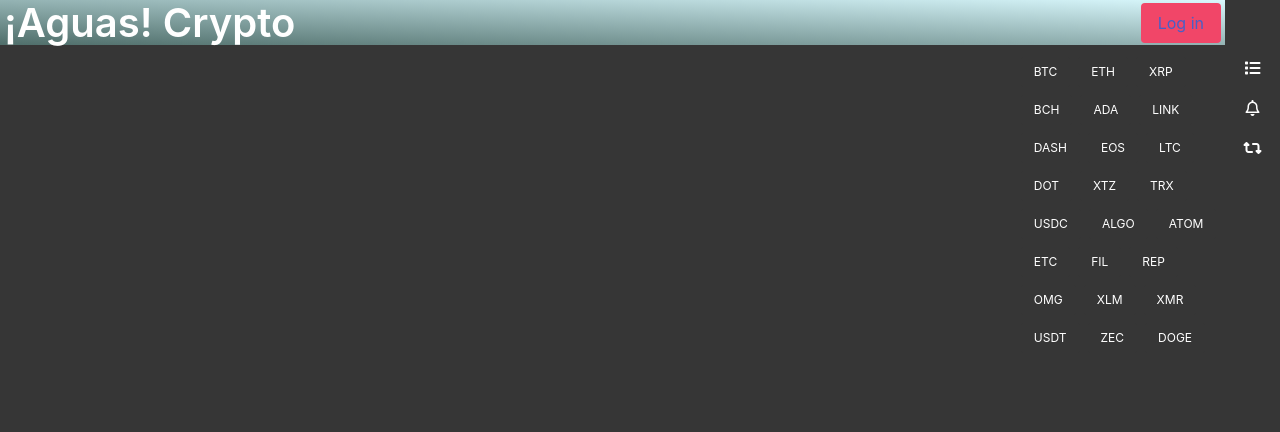
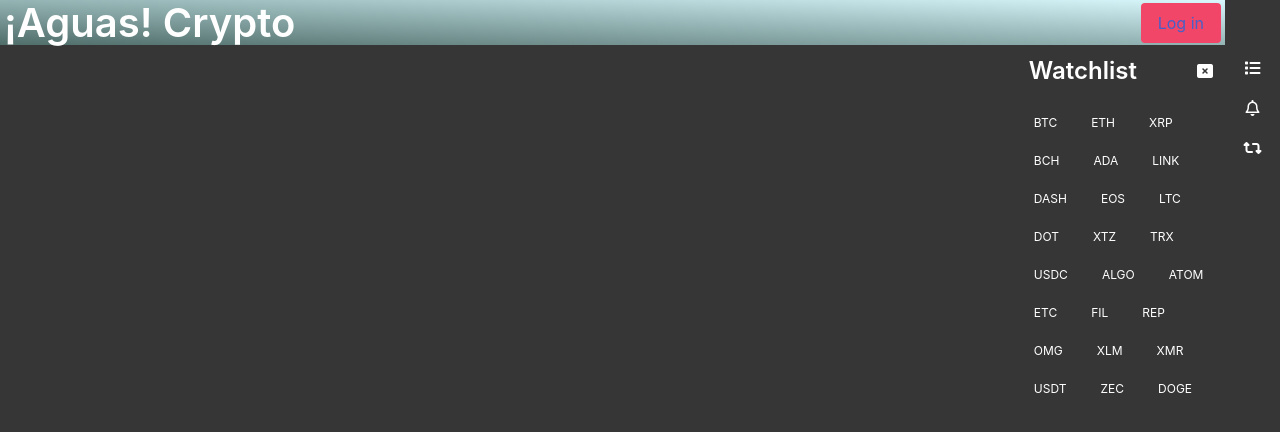
Before and after one commit to dorbro555/Aguas-Crypto, a React (Create React App) app in the folder client/: page / in a window 1280 px wide. Both pictures are taken after a click on the link 1252 px from the left and 68 px from the top of the page. Shown: the top 432 px of the page. Built offline with nearby package versions, Linux system fonts and the light colour scheme; no server answers.

Commit message:
added close to alerts and watchlist

```diff
--- a/client/src/AlertsList.jsx
+++ b/client/src/AlertsList.jsx
@@ -5,7 +5,7 @@ const AlertsList = ({alerts, close}) => {
   return(
     <div className='alert-list columns is-multiline is-gapless'>
       <div className='column is-12'>
-        <div className='level'>
+        <div className='level mx-2'>
           <div className='level-left'>
             <div className='level-item'>
               <h4 className='title is-4 has-text-white'>Alerts</h4>
--- a/client/src/App.jsx
+++ b/client/src/App.jsx
@@ -15,14 +15,17 @@ function App() {
   const [alertsListVisible, setAlertsListVisible] = useState(false)
 
   return (
-      <div className='App columns has-background-dark is-gapless mb-0'>
+      <div className='App columns has-background-dark is-gapless'>
         <div className='column'>
           <NavBar/>
-          <MarketView watchListVisible={watchListVisible} alertsListVisible={alertsListVisible}/>
+          <MarketView watchListVisible={watchListVisible}
+                      alertsListVisible={alertsListVisible}
+                      closeWatchlist={() => {setWatchListVisible(false)}}
+                      closeAlertsList={() => {setAlertsListVisible(false)}}/>
         </div>
         <div className='column is-narrow'>
-          <Sidebar onClickWatchlist={() => {setWatchListVisible(!watchListVisible)}}
-                    onClickAlertsList={() => {setAlertsListVisible(!alertsListVisible)}}/>
+          <Sidebar onClickWatchlist={() => {setWatchListVisible(!watchListVisible); setAlertsListVisible(false)}}
+                    onClickAlertsList={() => {setAlertsListVisible(!alertsListVisible); setWatchListVisible(false)}}/>
         </div>
         <TabBar onClickWatchlist={() => {setWatchListVisible(!watchListVisible)}}
                  onClickAlertsList={() => {setAlertsListVisible(!alertsListVisible)}}
--- a/client/src/MarketView.jsx
+++ b/client/src/MarketView.jsx
@@ -24,7 +24,7 @@ class MarketView extends Component {
       data: [], //we must clear the data or the graph wont update
       showWatchlist: false //hide watchlist after clicking an item
     })
-    fetch(`api/ohlc/${pair}`)
+    fetch(`https://www.ahernandez.dev/trade/api/ohlc/${pair}`)
     .then(res => res.json())
     .then(res => {
       this.setState({
@@ -48,13 +48,13 @@ class MarketView extends Component {
           {this.state.data.allowance && <CreditsNotification allowance={this.state.data.allowance} visible={this.state.showCreditsNotification} handleClick={this.toggleCreditsNotification}/>}
           {this.props.watchListVisible &&
             <div className='column is-2'>
-              <WatchList onClick={this.setActivePair}/>
+              <WatchList onClick={this.setActivePair} close={this.props.closeWatchlist}/>
             </div>
           }
           {
             this.props.alertsListVisible &&
             <div className='column is-2'>
-              <AlertsList alerts={alerts} close={() => {this.setState({showAlertsList: !this.state.showAlertsList, showWatchlist: false})}}/>
+              <AlertsList alerts={alerts} close={this.props.closeAlertsList}/>
             </div>
           }
         </div>
@@ -62,7 +62,7 @@ class MarketView extends Component {
   }
 
   componentDidMount(){
-    fetch(`api/ohlc/eth`)
+    fetch(`https://www.ahernandez.dev/trade/api/ohlc/eth`)
     .then(res => res.json())
 		.then(res => {
       this.setState({
--- a/client/src/watchlist.jsx
+++ b/client/src/watchlist.jsx
@@ -6,6 +6,21 @@ const pairs = ['btc','eth','xrp','bch','ada', 'link','dash','eos',
               'fil','rep','omg','xlm','xmr','usdt','zec', 'doge']
 
   return(
+    <div className=''>
+        <div className='level mx-2'>
+          <div className='level-left'>
+            <div className='level-item'>
+              <h4 className='title is-4 has-text-white'>Watchlist</h4>
+            </div>
+          </div>
+          <div className='level-right'>
+            <div classNam='level-item'>
+              <span className='icon is-clickable' onClick={props.close}>
+                <i class="fas fa-window-close has-text-white"></i>
+              </span>
+            </div>
+          </div>
+        </div>
       <div className='buttons are-small has-text-white'>
         {pairs.map((pair, idx) => {
           return <button className='button is-dark'
@@ -15,6 +30,7 @@ const pairs = ['btc','eth','xrp','bch','ada', 'link','dash','eos',
                 </button>}
         )}
       </div>
+    </div>
   )
 }
 
```
